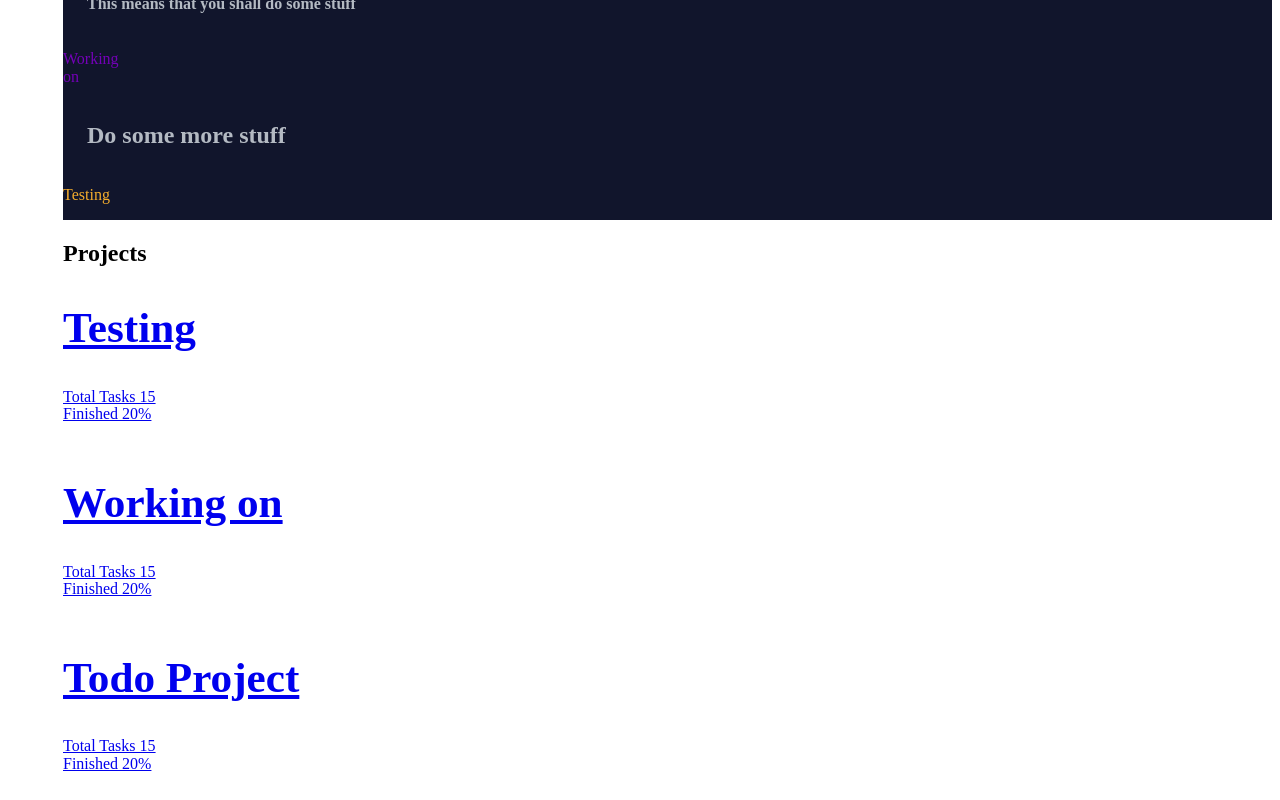
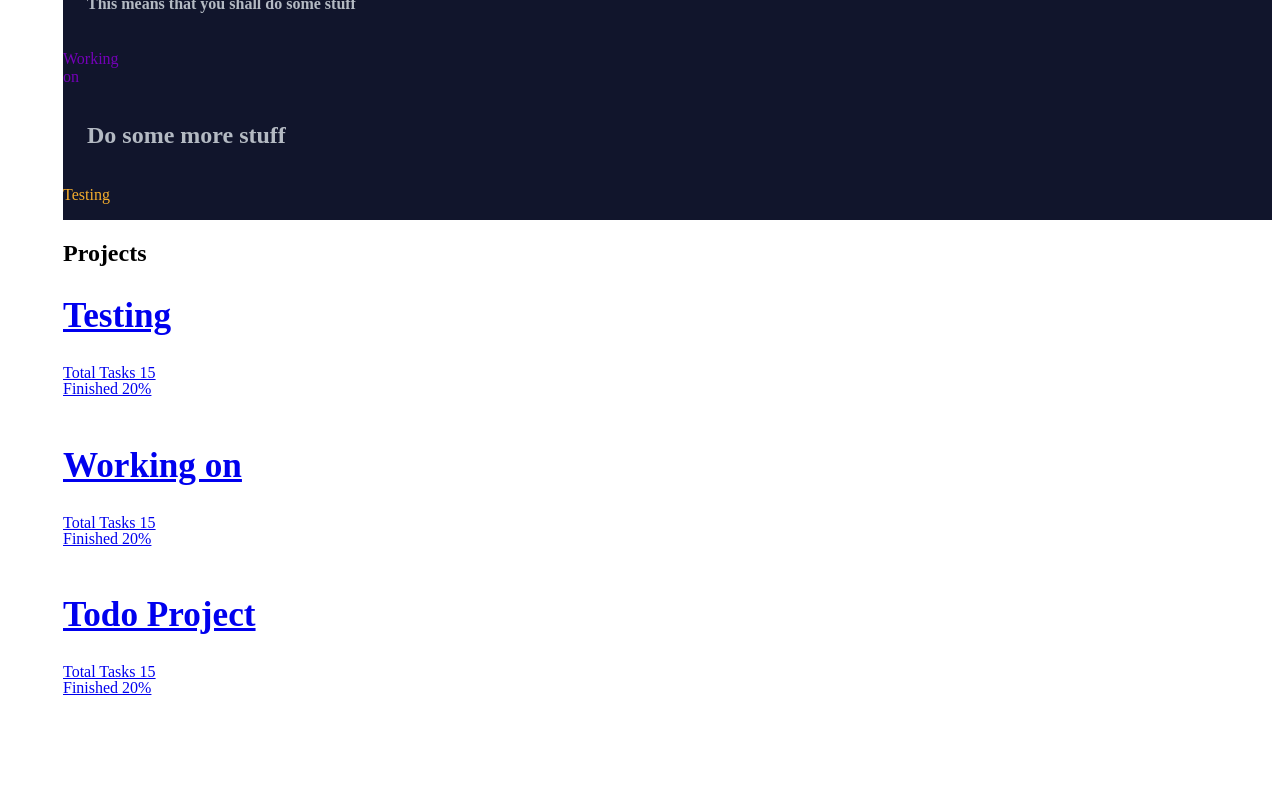
Before and after one commit to TimSalokat/Personal-Website, a SvelteKit app in the folder Website_v1/: page /todo in a window 1280 px wide. Shown: the part 940-1740 px from the top of the page. After the commit the page ends 1663 px from the top, so only its background shows below. Built offline with nearby package versions, Linux system fonts and the light colour scheme; some icons are missing.

Commit message:
Changed some styles

```diff
--- a/Website_v1/src/components/todo/projectCard.svelte
+++ b/Website_v1/src/components/todo/projectCard.svelte
@@ -10,7 +10,7 @@
 <a
     href="/todo/{project.uuid}"
     id="projectContainer"
-    class="self-stretch bg-slate-900 shadow-l hover:scale-105 rounded-2xl p-3 relative overflow-hidden w-1/4 h-40 flex-grow w-"
+    class="self-stretch bg-slate-900 shadow-l hover:scale-105 rounded-2xl p-3 relative overflow-hidden w-1/4 h-44 flex-grow w-"
     style="background-color: {project.color}; min-width: 18rem; max-width: 21rem"
     >
 
@@ -18,10 +18,10 @@
     <div class="flex flex-col h-full justify-center pb-2 px-0">
         <h2
             class="text-xl font-extrabold text-slate-400 pb-2"
-            style="font-size: 2.7rem;">
+            style="font-size: 2.2rem;">
             {project.title}
         </h2>
-        <p class="text-slate-500 pl-1" style="line-height: 1.1rem;">Total Tasks 15 <br/> Finished 20% </p>
+        <p class="text-slate-500 pl-1 text-sm" style="line-height: 1rem;">Total Tasks 15 <br/> Finished 20% </p>
     </div>
 
     <!-- Chart and Text -->
```
